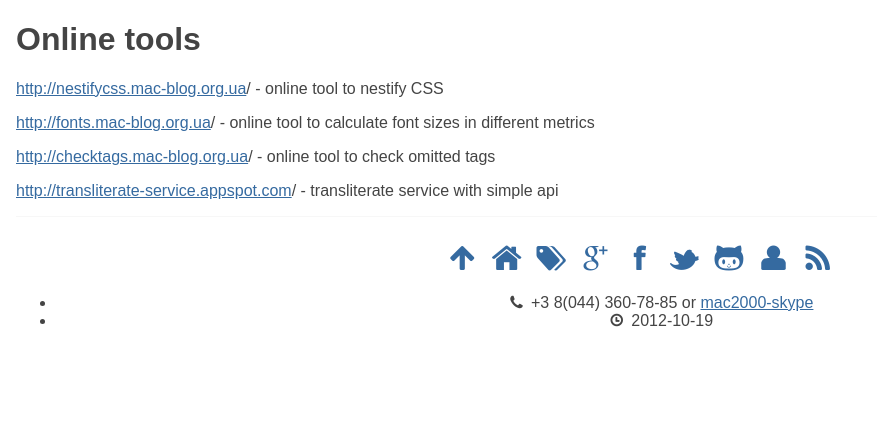
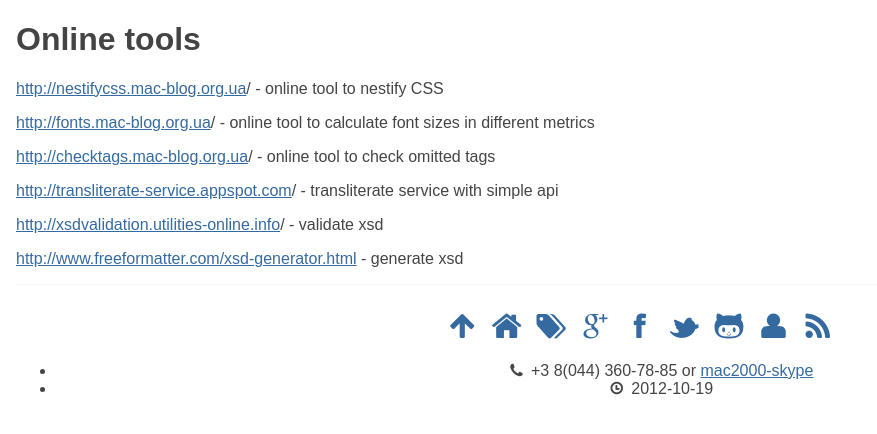
Before and after one commit to michaelbramwell/mac2000.github.com, a Jekyll site: the page built from howto/online-tools.md, in a window 1280 px wide. Shown: the top 434 px of the page, without its empty margins (0-877 px from the left). Built offline with Jekyll 4.4.1, drawn with Linux system fonts in a browser that asks for light colours.

Commit message:
xsd online tools

```diff
--- a/howto/online-tools.md
+++ b/howto/online-tools.md
@@ -10,3 +10,7 @@ http://fonts.mac-blog.org.ua/ - online tool to calculate font sizes in different
 http://checktags.mac-blog.org.ua/ - online tool to check omitted tags
 
 http://transliterate-service.appspot.com/ - transliterate service with simple api
+
+http://xsdvalidation.utilities-online.info/ - validate xsd
+
+http://www.freeformatter.com/xsd-generator.html - generate xsd
```
